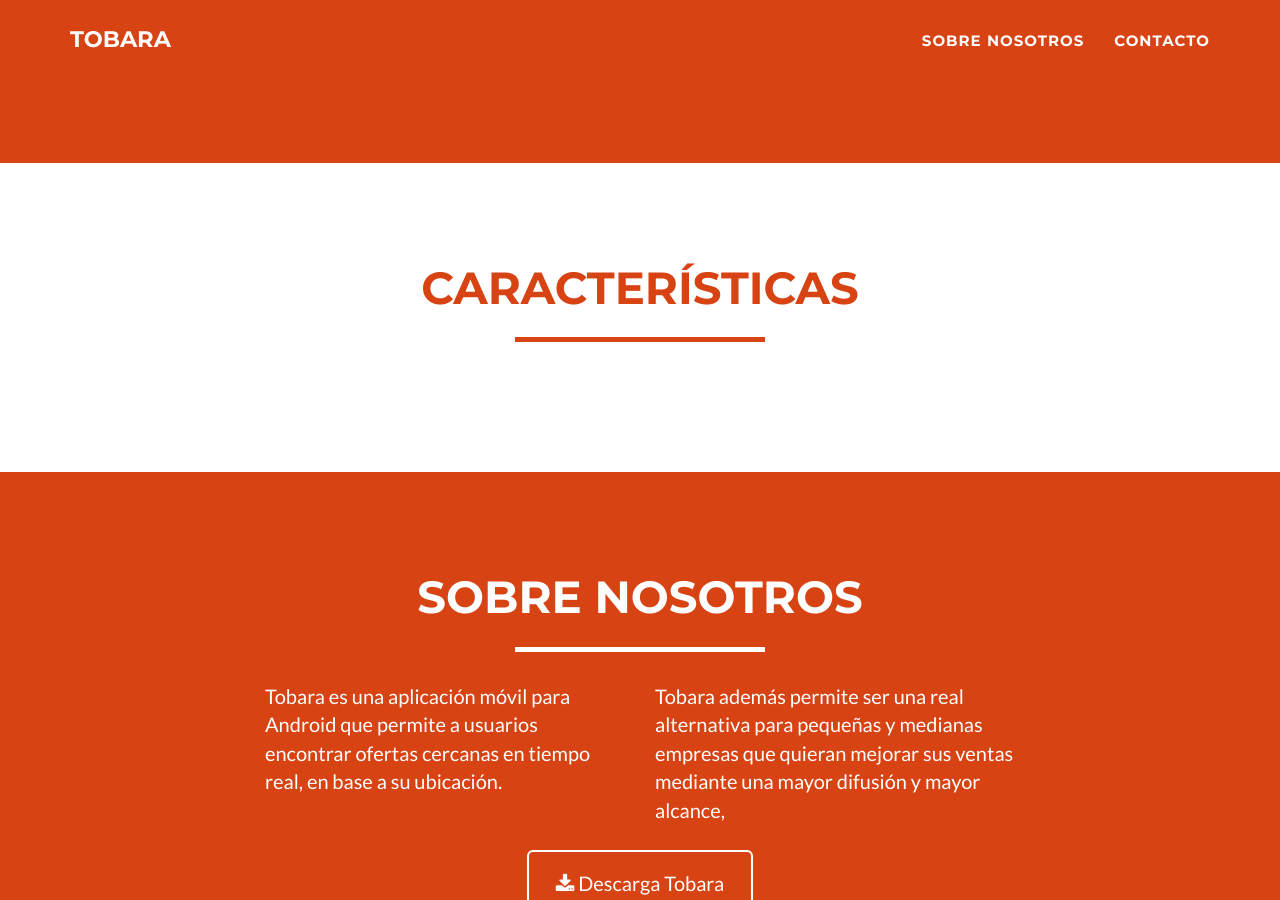
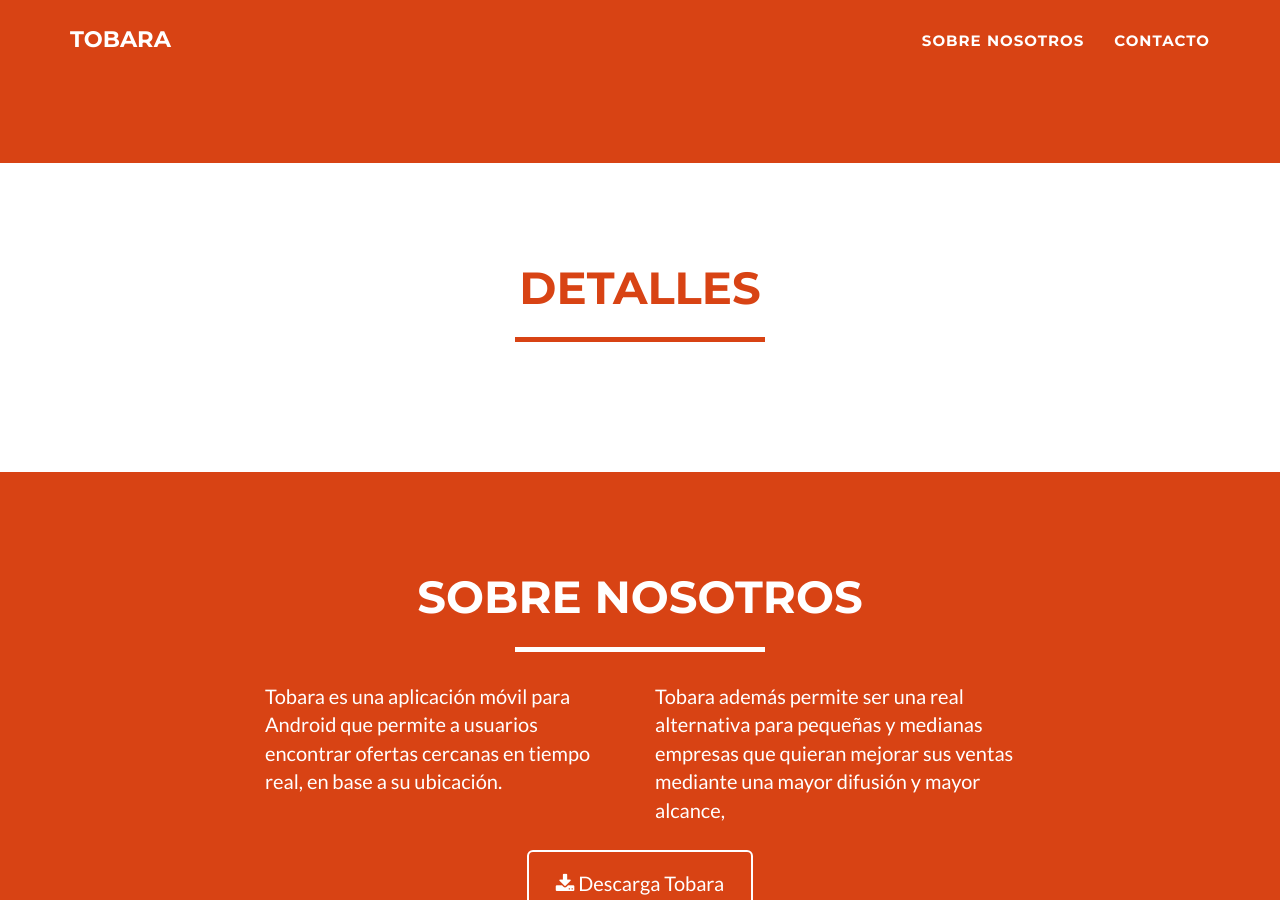
Before and after one commit to tobarapp/tobara.github.io, a Jekyll site: the page built from index.html, in a window 1280 px wide and 900 px high, scrolled down 492 px. Built offline with Jekyll 4.4.1, drawn with Linux system fonts in a browser that asks for light colours.

Commit message:
title changed
this

```diff
--- a/_includes/portfolio_grid.html
+++ b/_includes/portfolio_grid.html
@@ -4,7 +4,7 @@
         <div class="container">
             <div class="row">
                 <div class="col-lg-12 text-center">
-                    <h2>Características</h2>
+                    <h2>Detalles</h2>
                     <hr class="star-primary">
                 </div>
             </div>
```
